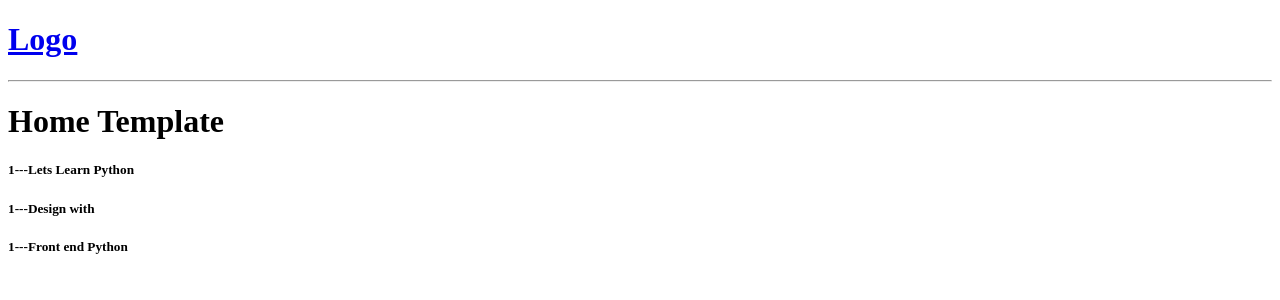
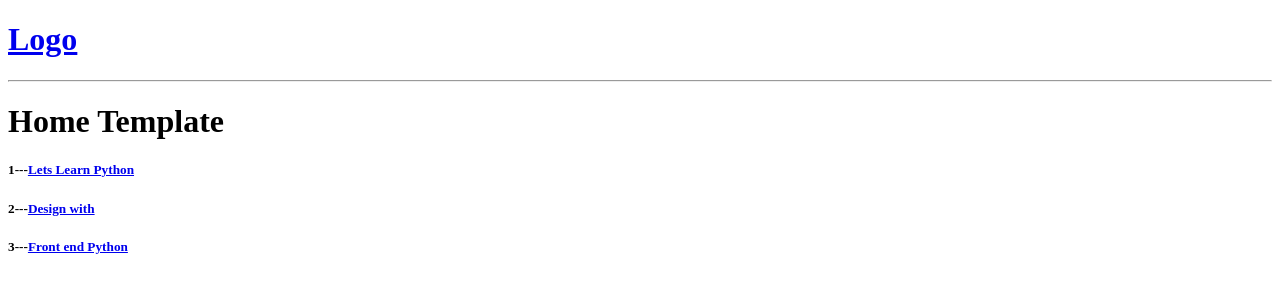
Before and after one commit to asirialwis/django-chat-app, a Django app: page / in a window 1280 px wide. Shown: the top 300 px of the page. Run offline with Django 5.2, Linux system fonts and the light colour scheme.

```diff
--- a/base/templates/base/home.html
+++ b/base/templates/base/home.html
@@ -5,7 +5,9 @@
   <div>
     {% for room in rooms %}
     <div>
-      <h5>{{room.id}}---{{room.name}}</h5>
+      <h5>
+        {{room.id}}---<a href="{% url 'room' room.id %}">{{room.name}}</a>
+      </h5>
     </div>
     {% endfor %}
   </div>
--- a/templates/room.html
+++ b/base/templates/base/room.html
@@ -1,4 +1,4 @@
 {% extends 'main.html' %} {% block content %}
-<h1>Room</h1>
+<h1>{{room.name}}</h1>
 
 {% endblock content %}
--- a/base/urls.py
+++ b/base/urls.py
@@ -4,5 +4,5 @@ from .import views
 
 urlpatterns = [
     path('',views.home, name = "home"),
-    path('room/', views.room , name = "room"),
+    path('room/<str:pk>/', views.room , name = "room"),
 ]
--- a/base/views.py
+++ b/base/views.py
@@ -5,8 +5,8 @@ from django.http import HttpResponse
 
 rooms = [
   {'id':1 , 'name':'Lets Learn Python'},
-  {'id':1 , 'name':'Design with'},
-  {'id':1 , 'name':'Front end Python'},
+  {'id':2 , 'name':'Design with'},
+  {'id':3 , 'name':'Front end Python'},
 ]
 
 
@@ -14,5 +14,11 @@ def home(request):
   context = {'rooms':rooms}
   return render(request, 'base/home.html' , context)
 
-def room(request):
-  return render(request,'room.html')
+
+def room(request , pk):
+  room = None
+  for i in rooms:
+    if i['id'] == int(pk):
+      room = i
+  context = {'room': room}
+  return render(request,'base/room.html' , context)
```
